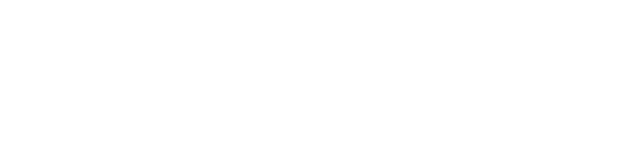
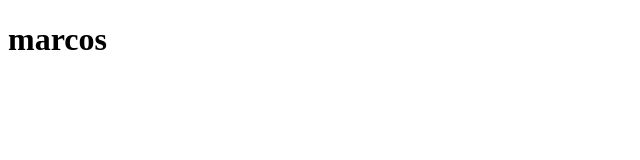
Before and after one commit to FrancoCab10/tienda-online, a plain HTML site: page index.html in a window 1280 px wide. Shown: the whole page, without its empty margins (0-640 px from the left). Drawn offline with Linux system fonts and the light colour scheme.

Commit message:
h1 marcos

```diff
--- a/index.html
+++ b/index.html
@@ -7,6 +7,6 @@
     <title>Document</title>
 </head>
 <body>
-
+    <h1>marcos</h1>
 </body>
 </html>
```
